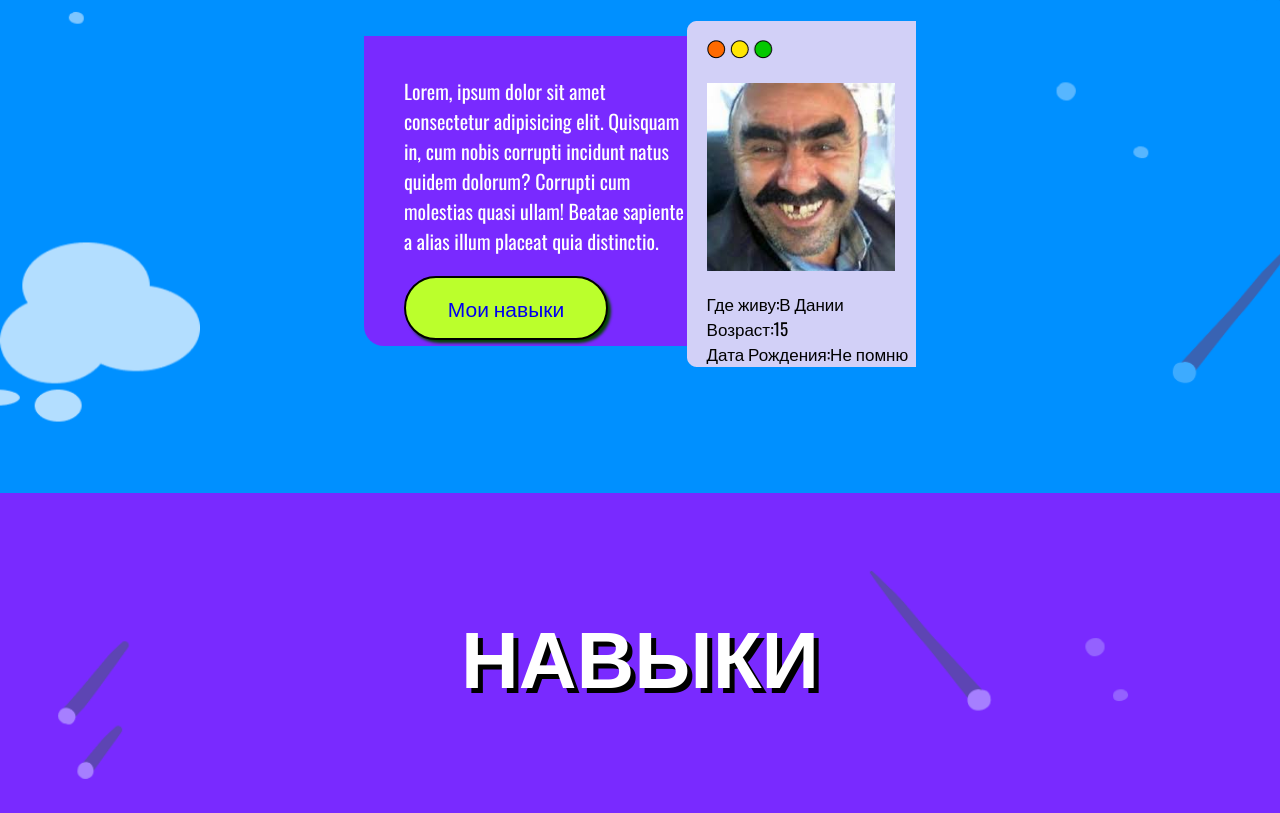
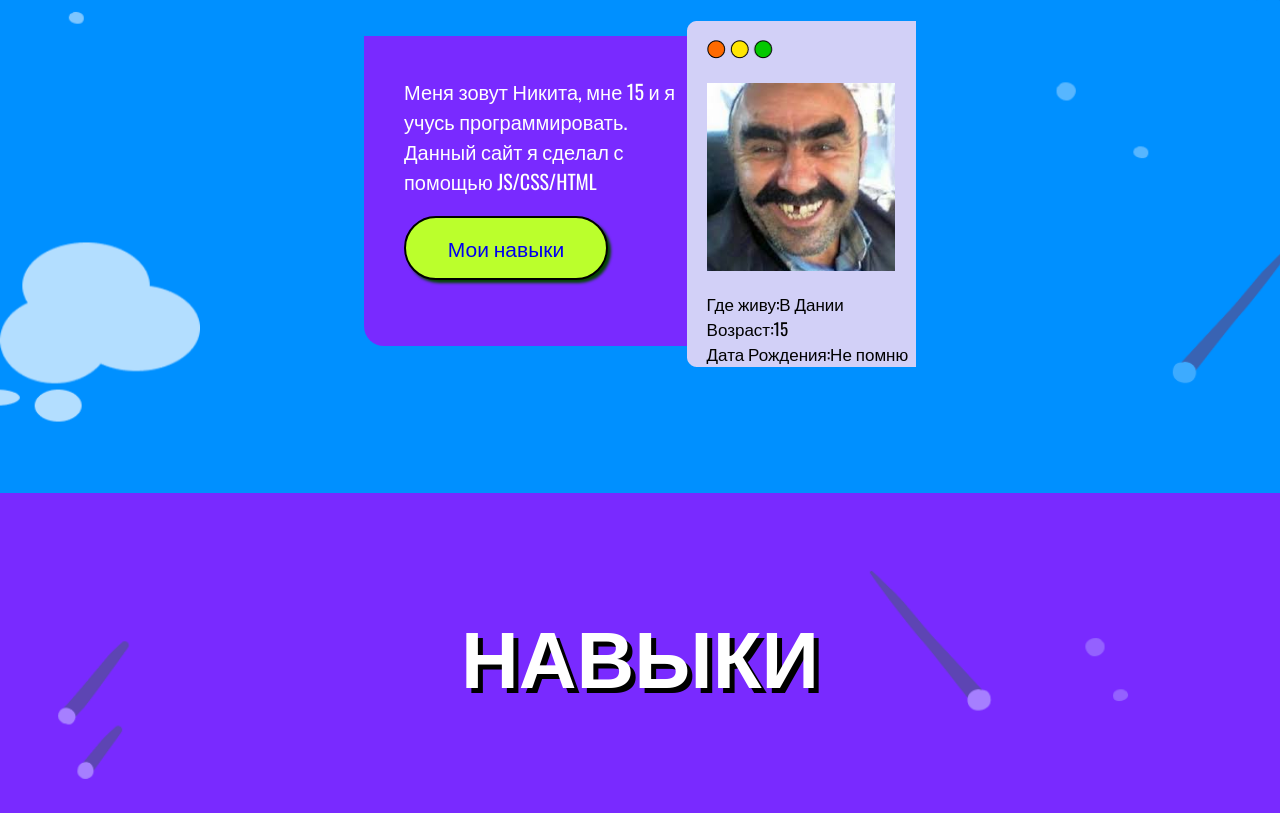
Before and after one commit to Nikita-Fedin/portfolio-website, a plain HTML site: page index.html in a window 1280 px wide. Shown: the part 1107-1920 px from the top of the page. Drawn offline with nearby package versions, Linux system fonts and the light colour scheme.

Commit message:
portfolio

```diff
--- a/index.html
+++ b/index.html
@@ -57,8 +57,7 @@
         <div class="about-block">
             <div class="about-content">
                 <div class="about-text">
-                    <p class="about-title">Lorem, ipsum dolor sit amet consectetur adipisicing elit. Quisquam in, cum nobis corrupti incidunt natus quidem dolorum? Corrupti cum molestias quasi ullam! Beatae
-                        sapiente a alias illum placeat quia distinctio.</p>
+                    <p class="about-title">Меня зовут Никита, мне 15 и я учусь программировать. Данный сайт я сделал с помощью JS/CSS/HTML</p>
                     <div class="button">
                       <a href="#skills">Мои навыки</a>
                     </div>
```
